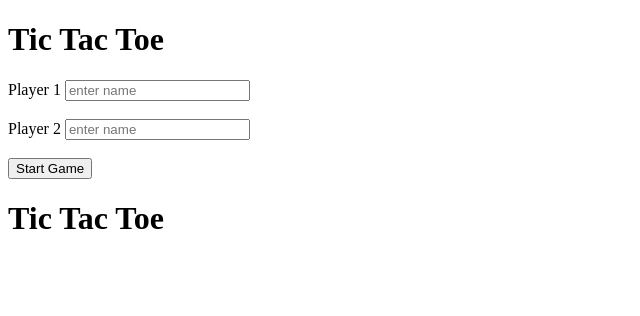
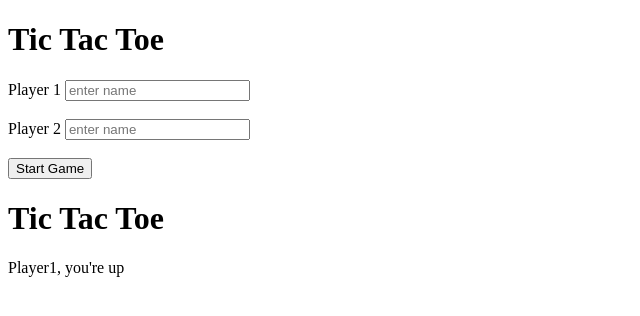
Before and after one commit to acciojob/tictactoe-singhdevendrajtz, a website: page main.html in a window 1280 px wide. Shown: the whole page, without its empty margins (0-640 px from the left). Drawn offline with Linux system fonts and the light colour scheme.

Commit message:
created a submission

```diff
--- a/main.html
+++ b/main.html
@@ -20,7 +20,7 @@
 	</div>
 	<div>
 	<h1>Tic Tac Toe</h1>
-		<div class="message"></div>
+		<div class="message">Player1, you're up</div>
 	<div class="board" id="mains">
 
 		<div id=="1" class="borad_box">1</div>
```
